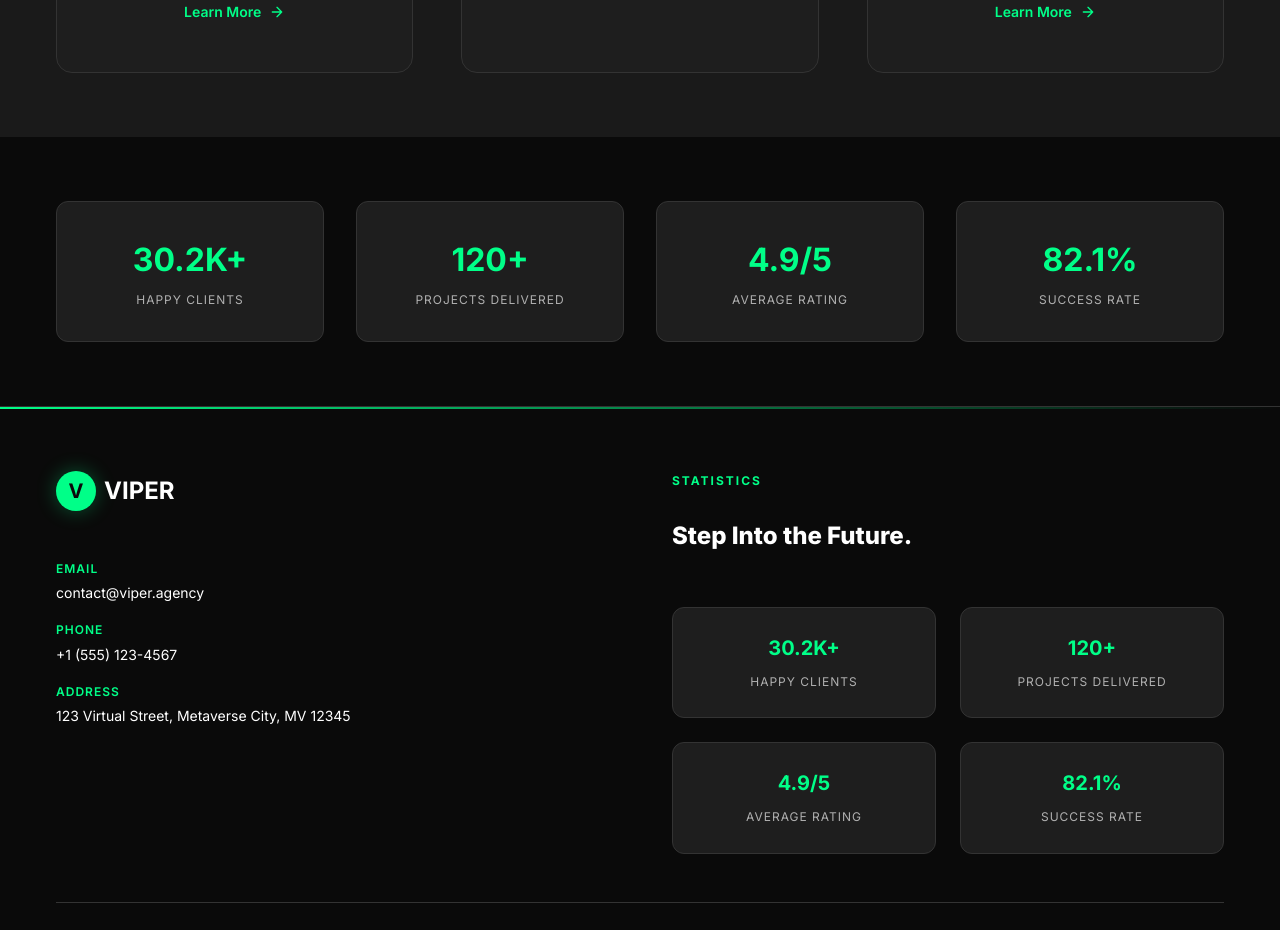
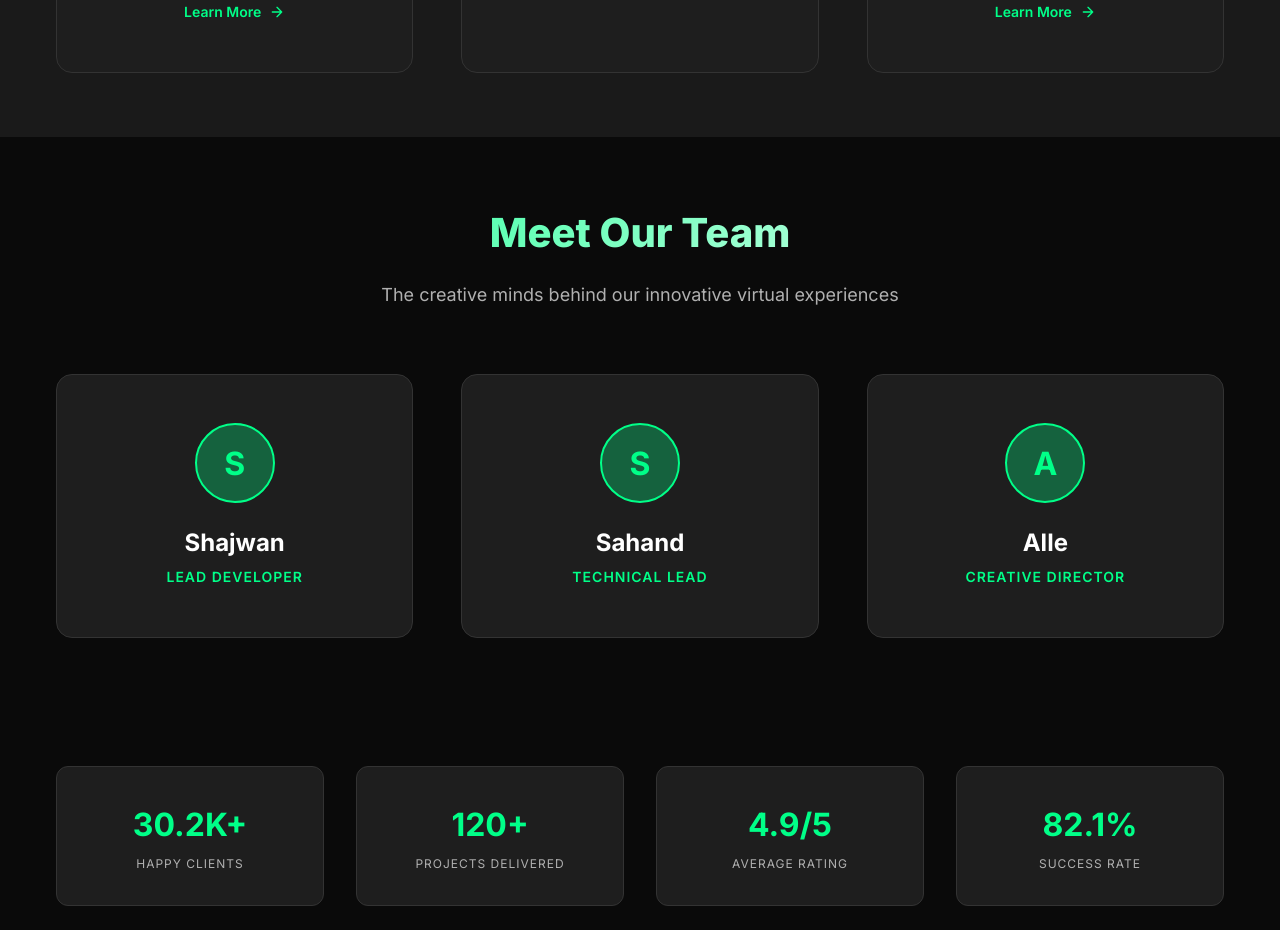
Before and after one commit to Shajwan-Namiq/AtmosCOVID, a Vue app: page / in a window 1280 px wide. Shown: the part 1260-2190 px from the top of the page. Built offline with nearby package versions, Linux system fonts and the light colour scheme.

Commit message:
Add Team section to App.vue and update team member details in websiteData.ts; refactor TeamMember interface in index.ts

```diff
--- a/src/App.vue
+++ b/src/App.vue
@@ -130,6 +130,9 @@
         </div>
       </section>
 
+      <!-- Team Section -->
+      <Team :team="websiteData.team" />
+
       <!-- Statistics Section -->
       <section class="statistics">
         <div class="stats-container">
@@ -227,6 +230,7 @@
 <script setup lang="ts">
 import { ref } from "vue";
 import Hero from "./components/Hero.vue";
+import Team from "./components/Team.vue";
 import { websiteData } from "./data/websiteData";
 
 const mobileMenuOpen = ref(false);
--- /dev/null
+++ b/src/components/Team.vue
@@ -0,0 +1,205 @@
+<template>
+  <section class="team">
+    <div class="team-container">
+      <div class="team-header">
+        <h2 class="team-title">{{ team.title }}</h2>
+        <p class="team-subtitle">{{ team.subtitle }}</p>
+      </div>
+
+      <div class="team-grid">
+        <div
+          v-for="member in team.members"
+          :key="member.id"
+          class="team-member"
+          @mouseenter="handleMemberHover"
+          @mouseleave="handleMemberLeave"
+        >
+          <div class="member-avatar">
+            <div class="avatar-icon">{{ getInitials(member.name) }}</div>
+          </div>
+          <h3 class="member-name">{{ member.name }}</h3>
+          <p class="member-role">{{ member.role }}</p>
+        </div>
+      </div>
+    </div>
+  </section>
+</template>
+
+<script setup lang="ts">
+import type { TeamProps } from "../types";
+
+defineProps<TeamProps>();
+
+const getInitials = (name: string): string => {
+  return name.charAt(0).toUpperCase();
+};
+
+const handleMemberHover = (event: Event) => {
+  const member = event.currentTarget as HTMLElement;
+  member.style.transform = "translateY(-8px)";
+  member.style.boxShadow = "0 20px 40px rgba(0, 255, 136, 0.2)";
+};
+
+const handleMemberLeave = (event: Event) => {
+  const member = event.currentTarget as HTMLElement;
+  member.style.transform = "translateY(0)";
+  member.style.boxShadow = "0 4px 20px rgba(0, 0, 0, 0.1)";
+};
+</script>
+
+<style scoped>
+.team {
+  padding: var(--spacing-3xl) 0;
+  background: var(--primary-bg);
+}
+
+.team-container {
+  max-width: 1200px;
+  margin: 0 auto;
+  padding: 0 var(--spacing-md);
+}
+
+.team-header {
+  text-align: center;
+  margin-bottom: var(--spacing-3xl);
+}
+
+.team-title {
+  font-size: 2.5rem;
+  font-weight: 800;
+  color: var(--text-primary);
+  margin-bottom: var(--spacing-md);
+  background: linear-gradient(135deg, var(--accent-green), #ffffff);
+  -webkit-background-clip: text;
+  -webkit-text-fill-color: transparent;
+  background-clip: text;
+}
+
+.team-subtitle {
+  font-size: 1.125rem;
+  color: var(--text-secondary);
+  max-width: 600px;
+  margin: 0 auto;
+  line-height: 1.6;
+}
+
+.team-grid {
+  display: grid;
+  grid-template-columns: repeat(auto-fit, minmax(280px, 1fr));
+  gap: var(--spacing-2xl);
+}
+
+.team-member {
+  background: var(--card-bg);
+  border: 1px solid var(--border-color);
+  border-radius: var(--radius-xl);
+  padding: var(--spacing-2xl);
+  text-align: center;
+  transition: all 0.4s ease;
+  position: relative;
+  overflow: hidden;
+}
+
+.team-member::before {
+  content: "";
+  position: absolute;
+  top: 0;
+  left: 0;
+  right: 0;
+  height: 3px;
+  background: linear-gradient(
+    90deg,
+    var(--accent-green),
+    var(--accent-green-dark)
+  );
+  transform: scaleX(0);
+  transition: transform 0.3s ease;
+}
+
+.team-member:hover::before {
+  transform: scaleX(1);
+}
+
+.member-avatar {
+  margin-bottom: var(--spacing-lg);
+}
+
+.avatar-icon {
+  width: 80px;
+  height: 80px;
+  background: var(--accent-green-glow);
+  border: 2px solid var(--accent-green);
+  border-radius: var(--radius-full);
+  display: flex;
+  align-items: center;
+  justify-content: center;
+  font-size: 2rem;
+  font-weight: 700;
+  color: var(--accent-green);
+  margin: 0 auto;
+  transition: all 0.3s ease;
+}
+
+.team-member:hover .avatar-icon {
+  background: var(--accent-green);
+  color: var(--primary-bg);
+  box-shadow: var(--shadow-green);
+  transform: scale(1.1);
+}
+
+.member-name {
+  font-size: 1.5rem;
+  font-weight: 700;
+  color: var(--text-primary);
+  margin-bottom: var(--spacing-sm);
+  line-height: 1.3;
+}
+
+.member-role {
+  color: var(--accent-green);
+  font-size: 0.875rem;
+  font-weight: 600;
+  text-transform: uppercase;
+  letter-spacing: 1px;
+}
+
+/* Responsive Design */
+@media (max-width: 768px) {
+  .team-title {
+    font-size: 2rem;
+  }
+
+  .team-grid {
+    grid-template-columns: 1fr;
+    gap: var(--spacing-lg);
+  }
+
+  .team-member {
+    padding: var(--spacing-lg);
+  }
+
+  .avatar-icon {
+    width: 60px;
+    height: 60px;
+    font-size: 1.5rem;
+  }
+
+  .member-name {
+    font-size: 1.25rem;
+  }
+}
+
+@media (max-width: 480px) {
+  .team-container {
+    padding: 0 var(--spacing-sm);
+  }
+
+  .team-title {
+    font-size: 1.75rem;
+  }
+
+  .team-subtitle {
+    font-size: 1rem;
+  }
+}
+</style>
--- a/src/data/websiteData.ts
+++ b/src/data/websiteData.ts
@@ -77,17 +77,39 @@ export const websiteData: WebsiteData = {
 
   team: {
     title: "Meet Our Team",
-    subtitle: "The visionaries behind the virtual revolution",
+    subtitle: "The creative minds behind our innovative virtual experiences",
     members: [
       {
-        id: "shajwan-sahand-alle",
-        name: "Shajwan Sahand Alle",
-        position: "Founder & CEO",
-        bio: "Visionary leader with over 10 years of experience in virtual reality and metaverse development. Shajwan leads our team in creating groundbreaking digital experiences that push the boundaries of what's possible in virtual worlds.",
+        id: "shajwan",
+        name: "Shajwan",
+        role: "Lead Developer",
+        description:
+          "Passionate about creating immersive virtual environments and cutting-edge VR experiences.",
         socialLinks: {
-          linkedin: "https://linkedin.com/in/shajwan-sahand-alle",
-          twitter: "https://twitter.com/shajwan_alle",
-          email: "shajwan@viper.agency",
+          linkedin: "https://linkedin.com/in/shajwan",
+          github: "https://github.com/shajwan",
+        },
+      },
+      {
+        id: "sahand",
+        name: "Sahand",
+        role: "Technical Lead",
+        description:
+          "Visionary designer specializing in metaverse architecture and interactive digital worlds.",
+        socialLinks: {
+          linkedin: "https://linkedin.com/in/sahand",
+          twitter: "https://twitter.com/sahand",
+        },
+      },
+      {
+        id: "alle",
+        name: "Alle",
+        role: "Creative Director",
+        description:
+          "Expert in AR/VR technologies and scalable virtual platform development.",
+        socialLinks: {
+          linkedin: "https://linkedin.com/in/alle",
+          github: "https://github.com/alle",
         },
       },
     ],
```
Also changed, not shown: src/types/index.ts (+9 -10 lines).
